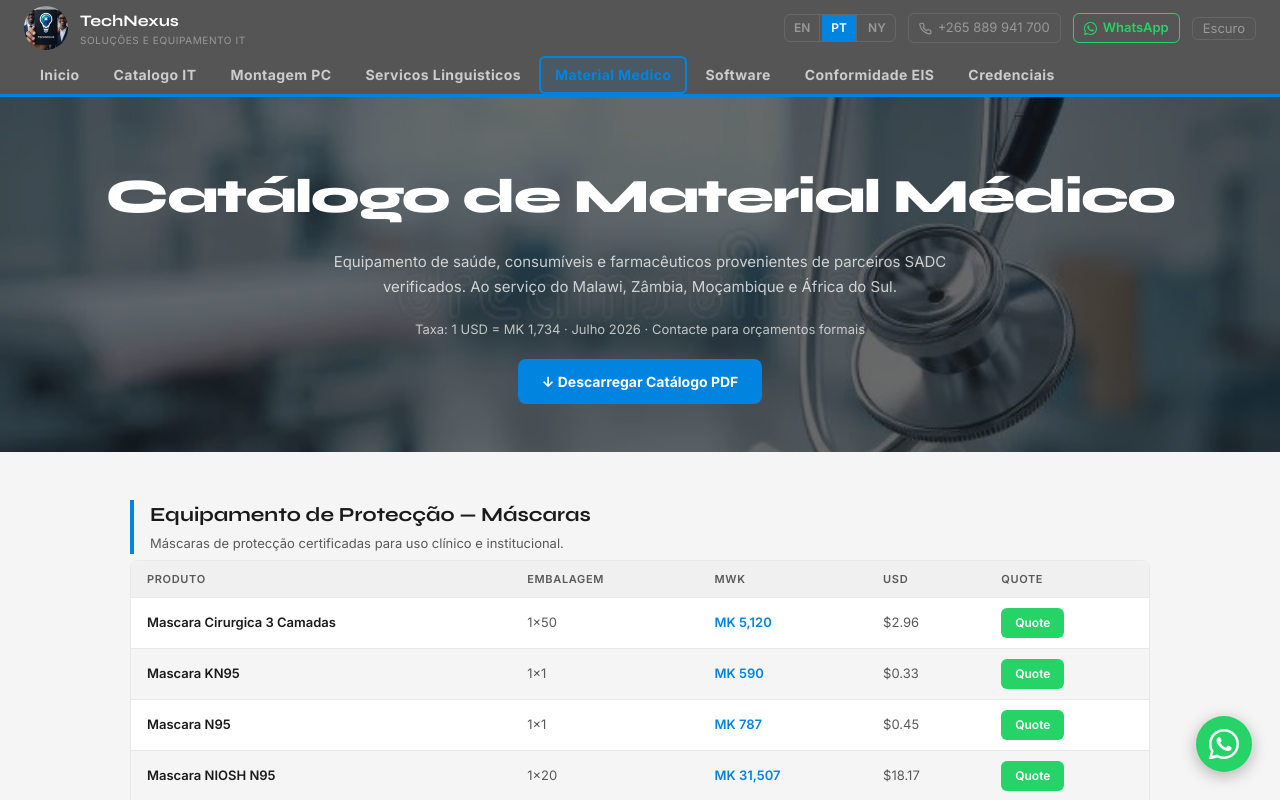
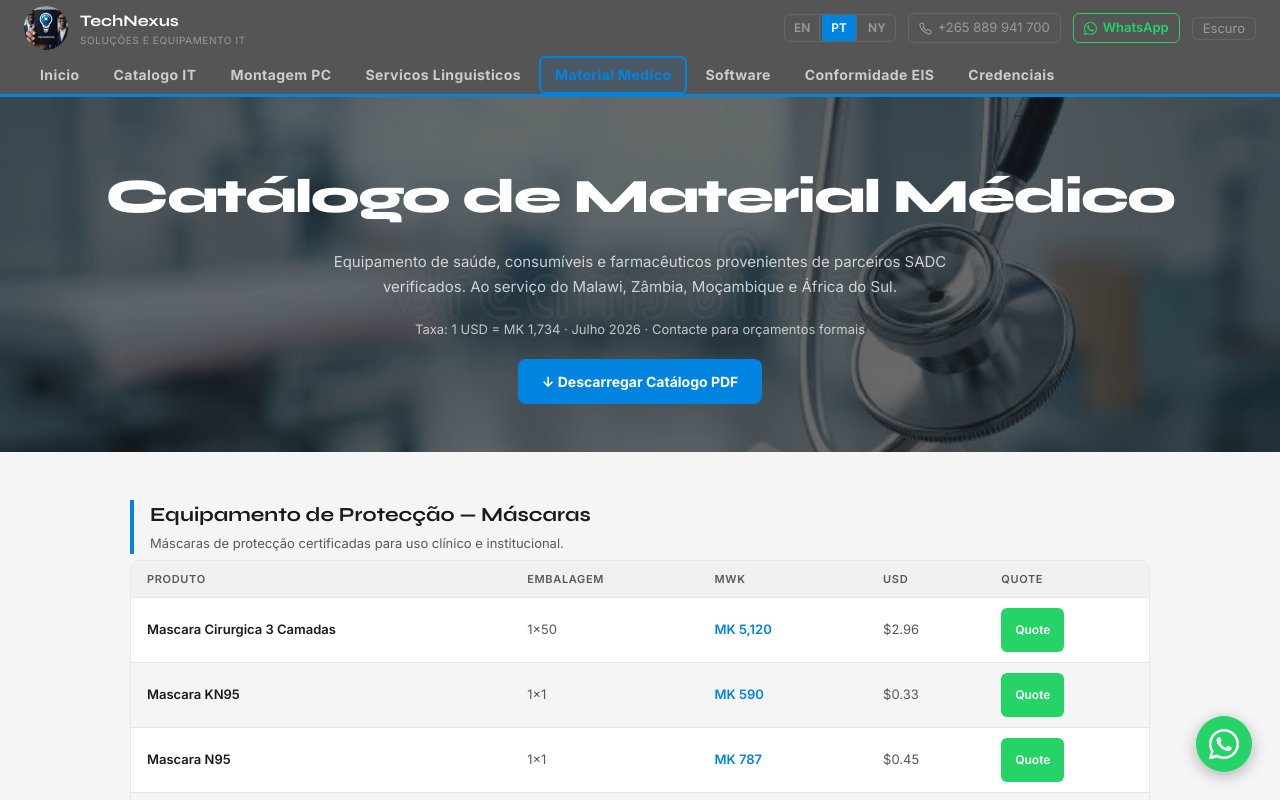
Before and after one commit to tafika-itaye/technexus-next, a Next.js app: page /pt/medical-supplies in a window 1280 px wide. Shown: the top 800 px of the page. Built offline with nearby package versions, Linux system fonts and the light colour scheme.

Commit message:
Declass medical-supplies product tables to CSS classes, add 44px quote buttons

```diff
--- a/app/components/MedicalSuppliesShared.tsx
+++ b/app/components/MedicalSuppliesShared.tsx
@@ -8,8 +8,6 @@ const TEXT = "var(--fl-neutral-90)";
 const MUTED = "#595959";
 const ACCENT = "var(--fl-blue)";
 
-export const TH: React.CSSProperties = { padding: "10px 16px", textAlign: "left" as const, fontSize: "11px", fontWeight: 600, textTransform: "uppercase" as const, letterSpacing: "0.06em", color: MUTED, borderBottom: "1px solid var(--fl-neutral-8)", background: "var(--fl-neutral-4)" };
-export const TD: React.CSSProperties = { padding: "10px 16px", fontSize: "13px", borderBottom: "1px solid var(--fl-neutral-8)", color: TEXT };
 
 export type Locale = "en" | "pt" | "ny";
 export type Row = [string, string, string, string];
@@ -103,7 +101,7 @@ function SectionHead({ title, sub }: { title: string; sub?: string }) {
 function QuoteBtn({ name, price, waBase, waLabel }: { name: string; price: string; waBase: string; waLabel: string }) {
   const wa = waBase + encodeURIComponent(name) + waLabel + encodeURIComponent(price);
   return (
-    <a href={wa} target="_blank" rel="noopener" style={{ display: "inline-flex", alignItems: "center", gap: "6px", padding: "6px 14px", background: "#25D366", color: "#fff", borderRadius: "6px", fontSize: "12px", fontWeight: 600, textDecoration: "none", whiteSpace: "nowrap" as const }}>
+    <a href={wa} target="_blank" rel="noopener" className="wa-quote">
       Quote
     </a>
   );
@@ -111,25 +109,25 @@ function QuoteBtn({ name, price, waBase, waLabel }: { name: string; price: strin
 
 function ProdTable({ rows, colProduct, colPack, waBase, waLabel }: { rows: Row[]; colProduct: string; colPack: string; waBase: string; waLabel: string }) {
   return (
-    <div style={{ overflowX: "auto", borderRadius: "8px", border: "1px solid " + BORDER, marginBottom: "36px" }}>
-      <table style={{ width: "100%", borderCollapse: "collapse", background: SURF, minWidth: "400px" }}>
+    <div className="prod-scroll">
+      <table className="prod-table">
         <thead>
           <tr>
-            <th scope="col" style={TH}>{colProduct}</th>
-            <th scope="col" style={TH}>{colPack}</th>
-            <th scope="col" style={TH}>MWK</th>
-            <th scope="col" style={TH}>USD</th>
-            <th scope="col" style={TH}>Quote</th>
+            <th scope="col" className="prod-th">{colProduct}</th>
+            <th scope="col" className="prod-th">{colPack}</th>
+            <th scope="col" className="prod-th">MWK</th>
+            <th scope="col" className="prod-th">USD</th>
+            <th scope="col" className="prod-th">Quote</th>
           </tr>
         </thead>
         <tbody>
           {rows.map(([name, pack, mwk, usd], i) => (
-            <tr key={i} style={{ background: i % 2 === 0 ? SURF : "var(--fl-neutral-2)" }}>
-              <td style={{ ...TD, fontWeight: 600 }}>{name}</td>
-              <td style={{ ...TD, color: MUTED }}>{pack}</td>
-              <td style={{ ...TD, color: ACCENT, fontWeight: 600 }}>{mwk}</td>
-              <td style={{ ...TD, color: MUTED }}>{usd}</td>
-              <td style={TD}><QuoteBtn name={name} price={usd} waBase={waBase} waLabel={waLabel} /></td>
+            <tr key={i}>
+              <td className="prod-td prod-td-name">{name}</td>
+              <td className="prod-td prod-td-muted">{pack}</td>
+              <td className="prod-td prod-td-price">{mwk}</td>
+              <td className="prod-td prod-td-muted">{usd}</td>
+              <td className="prod-td"><QuoteBtn name={name} price={usd} waBase={waBase} waLabel={waLabel} /></td>
             </tr>
           ))}
         </tbody>
--- a/app/globals.css
+++ b/app/globals.css
@@ -322,3 +322,14 @@ a[role="button"]:active {
     margin-top: 4px;
   }
 }
+
+/* Product tables (medical-supplies, shared) */
+.prod-scroll { overflow-x: auto; border-radius: 8px; border: 1px solid var(--fl-neutral-8); margin-bottom: 36px; }
+.prod-table { width: 100%; border-collapse: collapse; background: #fff; min-width: 400px; }
+.prod-th { padding: 10px 16px; text-align: left; font-size: 11px; font-weight: 600; text-transform: uppercase; letter-spacing: 0.06em; color: #595959; border-bottom: 1px solid var(--fl-neutral-8); background: var(--fl-neutral-4); }
+.prod-td { padding: 10px 16px; font-size: 13px; border-bottom: 1px solid var(--fl-neutral-8); color: var(--fl-neutral-90); }
+.prod-td-name { font-weight: 600; }
+.prod-td-muted { color: #595959; }
+.prod-td-price { color: var(--fl-blue); font-weight: 600; }
+.prod-table tbody tr:nth-child(even) { background: var(--fl-neutral-2); }
+.wa-quote { display: inline-flex; align-items: center; justify-content: center; gap: 6px; padding: 6px 14px; min-height: 44px; background: #25D366; color: #fff; border-radius: 6px; font-size: 12px; font-weight: 600; text-decoration: none; white-space: nowrap; box-sizing: border-box; }
```
